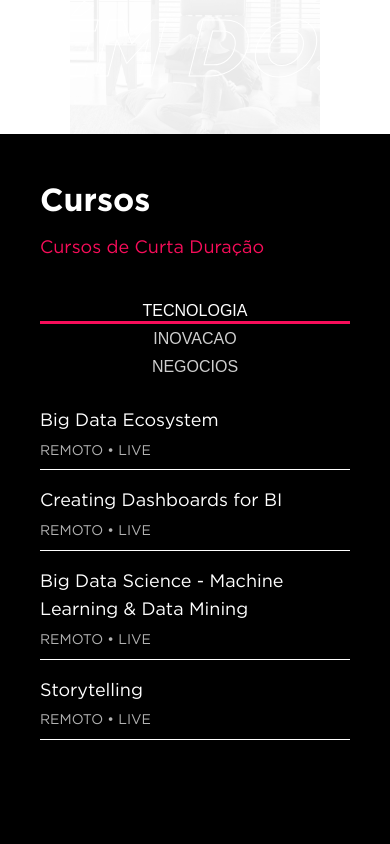
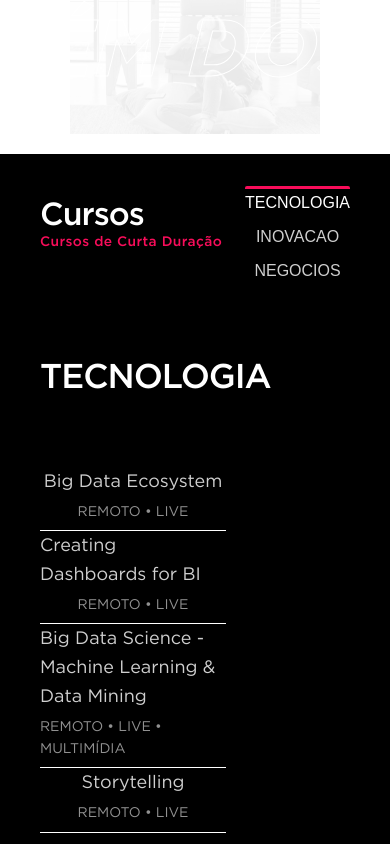
Before and after one commit to elianacris/landing-page-fiap, a Next.js app: page / in a window 390 px wide. Shown: the part 1140-1984 px from the top of the page. Built offline with nearby package versions, Linux system fonts and the light colour scheme.

Commit message:
atualiza estilos do componente Courses para responsividade e animações; modifica estrutura de categorias e cursos

```diff
--- a/src/features/Courses/Courses.module.scss
+++ b/src/features/Courses/Courses.module.scss
@@ -2,32 +2,80 @@ $c-pink: #f80d5a;
 $c-white: #fff;
 $c-gray: #cfcfcf;
 
-.cursosSection {
+.coursesSection {
   padding: 4rem;
+  margin-top: 2rem;
   background: #000;
   color: $c-white;
-  min-height: 100vh;
+  display: flex;
+  flex-direction: column;
+  justify-content: space-between;
+  gap: 8rem;
+}
+
+.coursesContainer {
+  display: flex;
+  flex-direction: row;
+  flex-wrap: wrap;
+  justify-content: space-between;
+}
+
+.coursesHeader {
+  display: flex;
+  flex-direction: column;
+  gap: 10rem;
 }
 
 .header {
-  margin-bottom: 4rem;
-
   h1 {
-    font-size: 4.8rem;
-    font-weight: 700;
+    font-family: "Gotham HTF", sans-serif;
+    font-weight: 500;
+    font-size: 5.75rem;
+    line-height: 1.2;
+    letter-spacing: -0.03em;
+    vertical-align: middle;
   }
 
   p {
-    font-size: 1.8rem;
+    font-family: "Gotham HTF", sans-serif;
+    font-weight: 500;
+    font-size: 1.375rem;
+    line-height: 1.6875rem;
+    letter-spacing: 0.03em;
+    vertical-align: middle;
     color: $c-pink;
-    margin-top: 0.8rem;
   }
 }
 
 .tabs {
   display: flex;
   gap: 3rem;
-  margin-bottom: 3rem;
+}
+
+.tabWrapper {
+  display: flex;
+  flex-direction: column;
+  align-items: center;
+  position: relative;
+}
+
+.progressBarTab {
+  width: 0%;
+  height: 0.3rem;
+  background: $c-pink;
+  border-radius: 2px 2px 0 0;
+  position: absolute;
+  bottom: 100%;
+  left: 0;
+  right: 0;
+  transition: width 0.4s cubic-bezier(0.4, 0, 0.2, 1), opacity 0.2s;
+  opacity: 0;
+  margin-bottom: 0.5rem;
+}
+
+.progressBarTabActive {
+  width: 100%;
+  opacity: 1;
 }
 
 .tabButton {
@@ -38,40 +86,37 @@ $c-gray: #cfcfcf;
   cursor: pointer;
   position: relative;
   transition: color 0.3s;
+  padding-bottom: 0.6rem;
 
-  &:hover {
-    color: $c-white;
-  }
-
+  &:hover,
   &.active {
     color: $c-white;
   }
+}
 
-  .underline {
-    position: absolute;
-    bottom: -0.4rem;
-    left: 0;
-    height: 0.3rem;
-    width: 100%;
-    background: $c-pink;
-  }
+.containerList {
+  display: flex;
+  flex-direction: column;
+  // justify-content: space-between;
+  gap: 6rem;
 }
 
 .listaCursos {
   display: flex;
   flex-direction: column;
-  gap: 1.6rem;
-  margin-top: 2rem;
+  justify-content: space-between;
+  width: 60%;
 }
 
 .cursoItem {
   display: flex;
-  justify-content: space-between;
+  gap: 18px;
+  align-items: center;
   border-bottom: 1px solid $c-white;
   padding-bottom: 0.8rem;
   font-size: 1.8rem;
   transition: all 0.3s ease;
-
+  color: $c-gray;
   &:hover {
     color: $c-pink;
   }
@@ -83,21 +128,66 @@ $c-gray: #cfcfcf;
   text-transform: uppercase;
 }
 
+.progressBarWrapper {
+  width: 100%;
+  height: 0.4rem;
+  margin-bottom: 2.5rem;
+  margin-top: 1.5rem;
+  position: relative;
+  background: transparent;
+}
+
 .progressBar {
   height: 0.4rem;
   background: $c-pink;
   width: 0%;
-  margin-top: 4rem;
-  transition: width 0.4s cubic-bezier(0.4, 0, 0.2, 1);
+  opacity: 0;
+  border-radius: 2px;
+  transition: width 0.4s cubic-bezier(0.4, 0, 0.2, 1), opacity 0.2s;
 }
 
-.cursoItemHover {
-  color: $c-pink;
-  background: rgba(255, 255, 255, 0.04);
-  border-radius: 0.4rem;
-  box-shadow: 0 2px 16px 0 rgba(248, 13, 90, 0.08);
-  transform: scale(1.03);
-  transition: all 0.3s cubic-bezier(0.4, 0, 0.2, 1);
+.progressBarActive {
+  opacity: 1;
+}
+
+.fadeIn {
+  animation: fadeInCursos 0.35s;
+}
+.fadeOut {
+  animation: fadeOutCursos 0.35s;
+}
+
+@keyframes fadeInCursos {
+  from {
+    opacity: 0;
+    transform: translateY(20px);
+  }
+  to {
+    opacity: 1;
+    transform: translateY(0);
+  }
+}
+@keyframes fadeOutCursos {
+  from {
+    opacity: 1;
+    transform: translateY(0);
+  }
+  to {
+    opacity: 0;
+    transform: translateY(20px);
+  }
+}
+
+.categoriaTitulo {
+  font-family: "Gotham HTF", sans-serif;
+  font-weight: 500;
+  font-size: 3.4375rem; // 55px = 3.4375rem
+  line-height: 1.875rem; // 30px = 1.875rem
+  letter-spacing: -0.03em;
+  text-transform: capitalize;
+  color: $c-white;
+  margin-bottom: 2.2rem;
+  text-align: left;
 }
 
 // Responsivo
--- a/src/features/Courses/Courses.tsx
+++ b/src/features/Courses/Courses.tsx
@@ -1,20 +1,29 @@
 "use client";
-import { useState } from "react";
+import { useState, useRef } from "react";
+import gsap from "gsap";
 import styles from "./Courses.module.scss";
 
 const categorias = {
   tecnologia: [
-    "Big Data Ecosystem",
-    "Creating Dashboards for BI",
-    "Big Data Science - Machine Learning & Data Mining",
-    "Storytelling",
+    { name: "Big Data Ecosystem", typeOfClass: "REMOTO • LIVE" },
+    { name: "Creating Dashboards for BI", typeOfClass: "REMOTO • LIVE" },
+    {
+      name: "Big Data Science - Machine Learning & Data Mining",
+      typeOfClass: "REMOTO • LIVE • MULTIMÍDIA",
+    },
+    { name: "Storytelling", typeOfClass: "REMOTO • LIVE" },
   ],
-  inovacao: ["UX", "UX Writing", "Storytelling para Negócios", "Chatbots"],
+  inovacao: [
+    { name: "UX", typeOfClass: "DIGITAL" },
+    { name: "UX Writing", typeOfClass: "LIVE" },
+    { name: "Storytelling para Negócios", typeOfClass: "LIVE" },
+    { name: "Chatbots", typeOfClass: "LIVE" },
+  ],
   negocios: [
-    "Agile Culture",
-    "DPO Data Protection Officer",
-    "IT Business Partner",
-    "Perícia Forense Computacional",
+    { name: "Agile Culture", typeOfClass: "DIGITAL" },
+    { name: "DPO Data Protection Officer", typeOfClass: "LIVE" },
+    { name: "IT Business Partner", typeOfClass: "LIVE" },
+    { name: "Perícia Forense Computacional", typeOfClass: "LIVE" },
   ],
 } as const;
 
@@ -23,57 +32,111 @@ type CategoriaKey = keyof typeof categorias;
 export default function Courses() {
   const [categoriaAtiva, setCategoriaAtiva] =
     useState<CategoriaKey>("tecnologia");
-  const [cursoHover, setCursoHover] = useState<number | null>(null);
+  const [categoriaHover, setCategoriaHover] = useState<CategoriaKey | null>(
+    null
+  );
+  const [categoriaAnimada, setCategoriaAnimada] =
+    useState<CategoriaKey>("tecnologia");
+  const listaRef = useRef<HTMLDivElement>(null);
+  const nomesCategorias = Object.keys(categorias) as CategoriaKey[];
 
-  const cursos = categorias[categoriaAtiva];
-  const progresso =
-    cursoHover !== null && cursos.length > 1
-      ? ((cursoHover + 1) / cursos.length) * 100
-      : cursoHover === 0
-      ? 100 / cursos.length
-      : 0;
+  const cursos = categorias[categoriaAnimada];
+  const itemRefs = useRef<(HTMLDivElement | null)[]>([]);
+  const tituloRef = useRef<HTMLHeadingElement | null>(null);
+
+  function animateListOut(onComplete: () => void) {
+    const allRefs = [tituloRef.current, ...itemRefs.current].filter(Boolean);
+    if (!allRefs.length) return onComplete();
+    gsap.to(allRefs, {
+      opacity: 0,
+      y: 40,
+      stagger: 0.07,
+      duration: 0.35,
+      onComplete,
+    });
+  }
+  function animateListIn() {
+    const allRefs = [tituloRef.current, ...itemRefs.current].filter(Boolean);
+    gsap.fromTo(
+      allRefs,
+      { opacity: 0, y: -40 },
+      { opacity: 1, y: 0, stagger: 0.07, duration: 0.35 }
+    );
+  }
+
+  function handleTabHover(cat: CategoriaKey) {
+    if (cat === categoriaAnimada) return;
+    animateListOut(() => {
+      setCategoriaAnimada(cat);
+      setTimeout(() => animateListIn(), 10);
+    });
+    setCategoriaHover(cat);
+  }
+  function handleTabsLeave() {
+    setCategoriaHover(null);
+    animateListOut(() => {
+      setCategoriaAnimada(categoriaAtiva);
+      setTimeout(() => animateListIn(), 10);
+    });
+  }
+  function handleTabClick(cat: CategoriaKey) {
+    setCategoriaAtiva(cat);
+    setCategoriaHover(null);
+  }
 
   return (
-    <section className={styles.cursosSection}>
+    <section className={styles.coursesSection}>
+      <div className={styles.coursesContainer}>
         <div className={styles.header}>
           <h1>Cursos</h1>
           <p>Cursos de Curta Duração</p>
         </div>
 
-      <div className={styles.tabs}>
-        {Object.keys(categorias).map((categoria) => (
+        <div className={styles.tabs} onMouseLeave={handleTabsLeave}>
+          {nomesCategorias.map((categoria) => {
+            const isActive = categoriaHover
+              ? categoriaHover === categoria
+              : categoriaAtiva === categoria;
+            return (
+              <div key={categoria} className={styles.tabWrapper}>
+                <div
+                  className={`${styles.progressBarTab} ${
+                    isActive ? styles.progressBarTabActive : ""
+                  }`}
+                />
                 <button
-            key={categoria}
                   className={`${styles.tabButton} ${
-              categoriaAtiva === categoria ? styles.active : ""
+                    isActive ? styles.active : ""
                   }`}
-            onClick={() => setCategoriaAtiva(categoria as CategoriaKey)}
+                  onMouseEnter={() => handleTabHover(categoria)}
+                  onClick={() => handleTabClick(categoria)}
                 >
                   {categoria.toUpperCase()}
-            {categoriaAtiva === categoria && (
-              <span className={styles.underline} />
-            )}
                 </button>
-        ))}
               </div>
-
+            );
+          })}
+        </div>
+      </div>
+      <div ref={listaRef} className={styles.containerList}>
+        <h2 className={styles.categoriaTitulo} ref={tituloRef}>
+          {categoriaAnimada.toUpperCase()}
+        </h2>
         <div className={styles.listaCursos}>
           {cursos.map((curso, idx) => (
             <div
               key={idx}
-            className={`${styles.cursoItem} ${
-              cursoHover === idx ? styles.cursoItemHover : ""
-            }`}
-            onMouseEnter={() => setCursoHover(idx)}
-            onMouseLeave={() => setCursoHover(null)}
+              className={styles.cursoItem}
+              ref={(el) => {
+                itemRefs.current[idx] = el;
+              }}
             >
-            <span className={styles.cursoNome}>{curso}</span>
-            <span className={styles.cursoTipo}>REMOTO • LIVE</span>
+              <span className={styles.cursoNome}>{curso.name}</span>
+              <span className={styles.cursoTipo}>{curso.typeOfClass}</span>
             </div>
           ))}
         </div>
-
-      <div className={styles.progressBar} style={{ width: `${progresso}%` }} />
+      </div>
     </section>
   );
 }
--- a/src/features/FAQ/FAQ.module.scss
+++ b/src/features/FAQ/FAQ.module.scss
@@ -55,23 +55,17 @@ $c-gray: #999;
     top: 0;
     left: 0;
     height: 0.3rem;
-    width: 0%;
-    background: $c-pink;
-    transition: width 0.4s ease;
+    width: 10%;
+    border-radius: 3px;
+    background: $c-gray;
+    transition: width 0.4s ease, background 0.3s;
+    z-index: 1;
   }
 
-  &:hover {
-    h3 {
-      color: $c-pink;
-    }
-
-    .progress {
-      width: 100%;
-    }
-  }
-
+  &:hover .progress,
   &.ativo .progress {
     width: 100%;
+    background: $c-pink;
   }
 }
 
```
Lines whose indentation alone changed are shown as unchanged.
